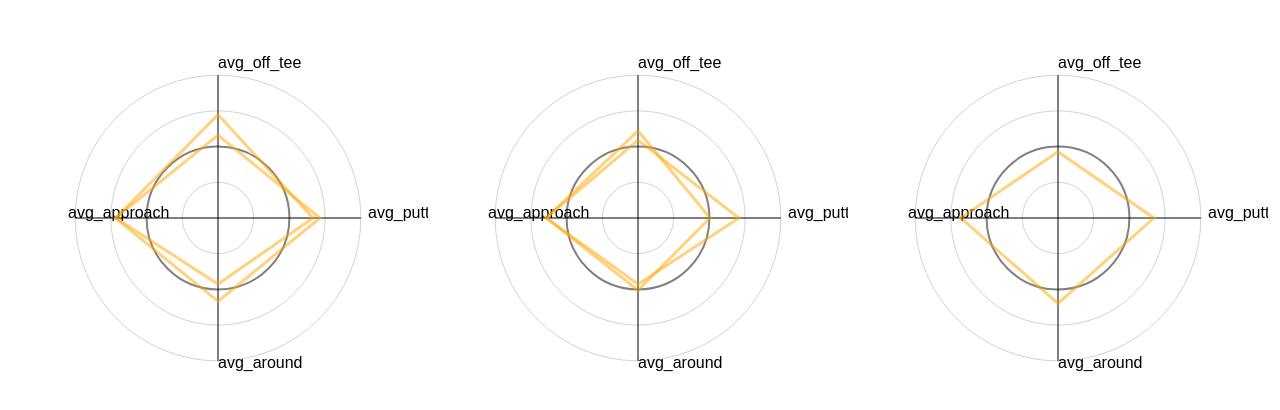
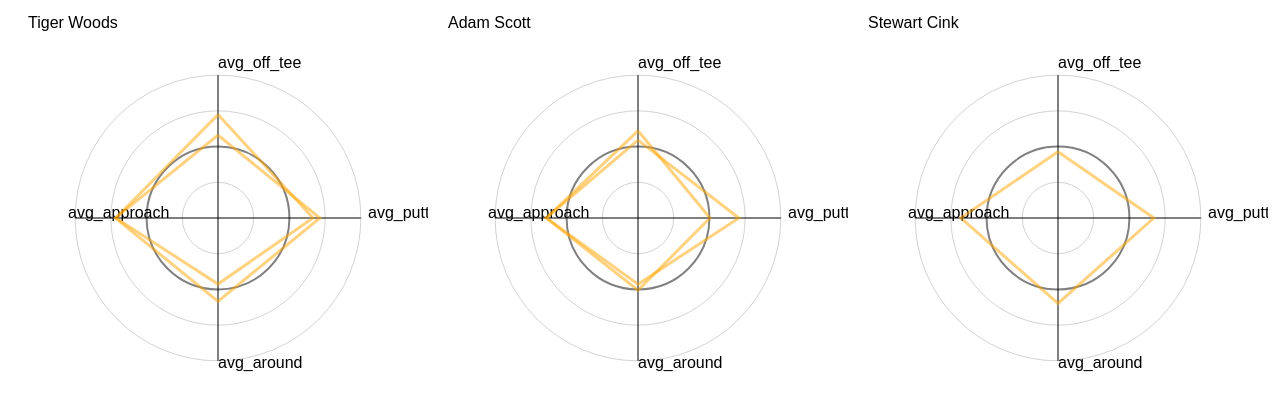
Before and after one commit to spaylor4/pga-profiles, a plain HTML site: page index.html in a window 1280 px wide. Drawn offline with nearby package versions, Linux system fonts and the light colour scheme.

Commit message:
Add player name label

```diff
--- a/index.html
+++ b/index.html
@@ -160,6 +160,12 @@
                .attr("opacity", 0.5);
          } */
 
+         svg.append("text")
+            .attr("x", margin)
+            .attr("y", margin)
+            .text(player.key)
+            .attr("font-family", "sans-serif");
+
          player.values.forEach(row =>
            svg
              .append("path")
```
